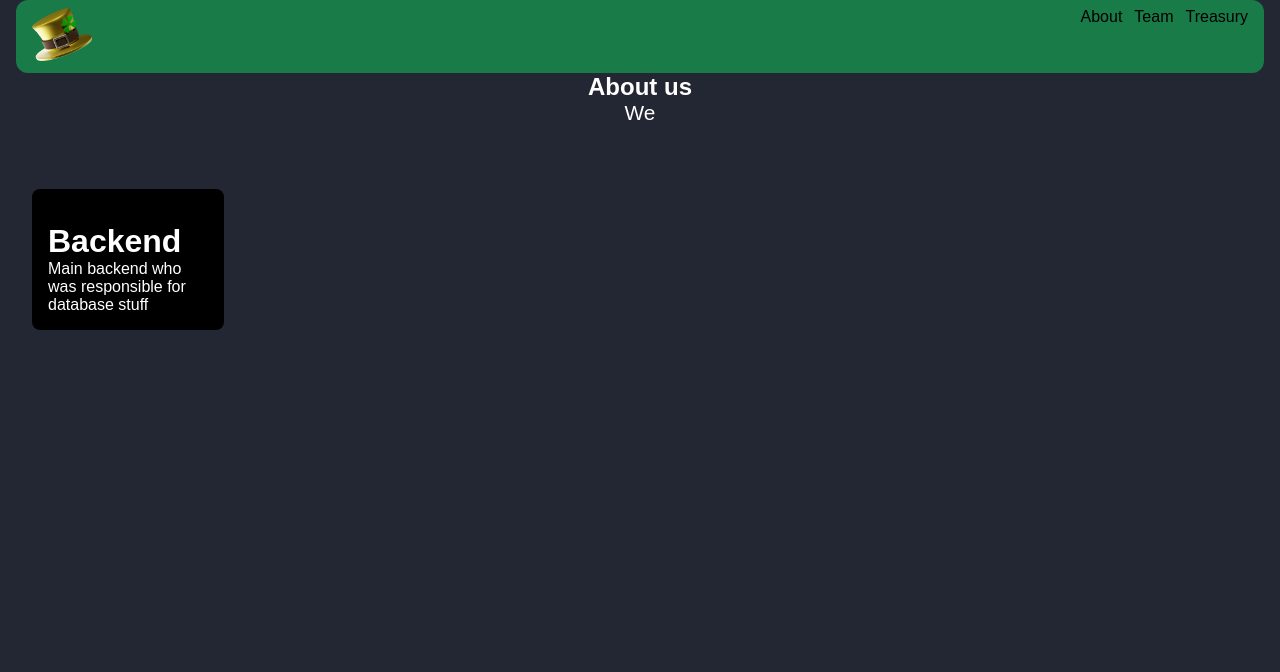
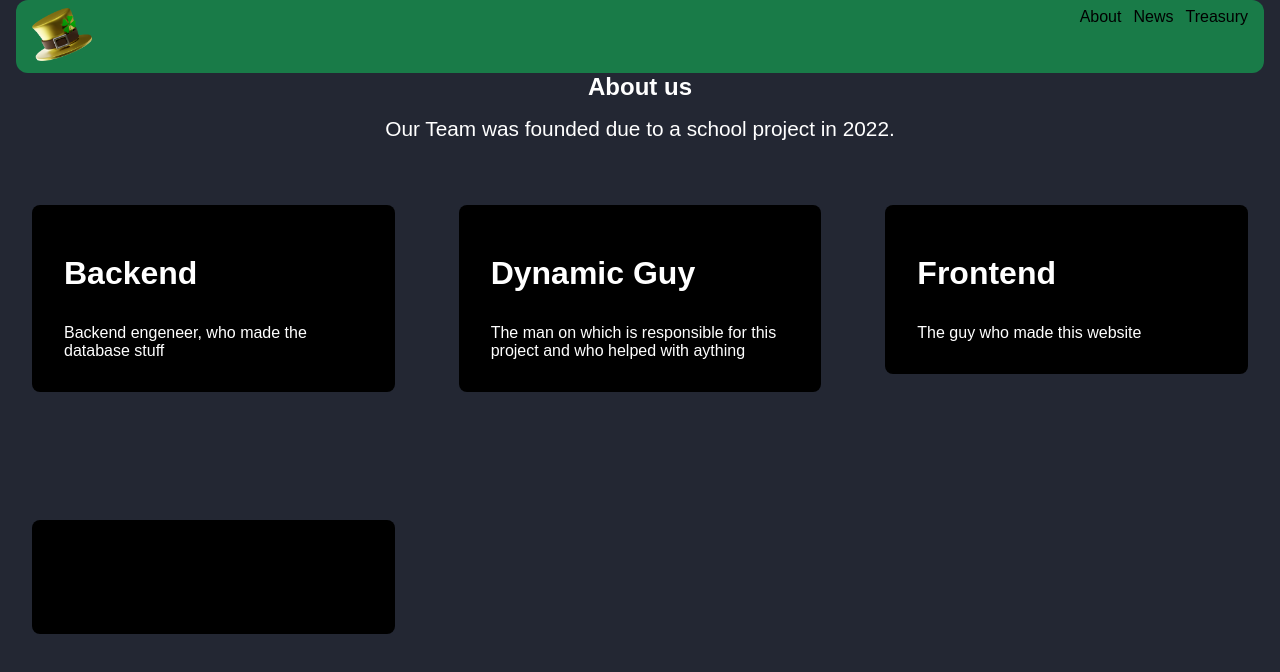
Before and after one commit to ValentinWalter/gnem-website, a Next.js app: page /about in a window 1280 px wide. Shown: the top 672 px of the page. Built offline with nearby package versions, Linux system fonts and the light colour scheme.

Commit message:
adding news

```diff
--- a/pages/about.tsx
+++ b/pages/about.tsx
@@ -15,14 +15,21 @@ export default function Home() {
       <main className={styles.background}>
         <Navigation />
         <h2 className={`${styles.clr} ${styles.position}`}>About us</h2>
-        <p className={`${styles.clr} ${styles.position} ${styles.normalText}`}>We</p>
-        <a href="#">
-          <TeamCard
-            title="Backend"
-            body="Main backend who was responsible for database stuff"
-            image={undefined}
-          />
-        </a>
+        <p className={`${styles.clr} ${styles.position} ${styles.normalText} ${styles.space}`}>Our Team was founded due to a school project in 2022.</p>
+        <div className={styles.cards}>
+          <a href="#">
+            <TeamCard title="Backend" body="Backend engeneer, who made the database stuff" image={undefined} />
+          </a>
+          <a href="#">
+            <TeamCard title="Dynamic Guy" body="The man on which is responsible for this project and who helped with aything" image={undefined} />
+          </a>
+          <a href="#">
+            <TeamCard title="Frontend" body="The guy who made this website" image={undefined} />
+          </a>
+          <a href="#">
+            <TeamCard title=""  body="" image={undefined}/>
+          </a>
+        </div>
       </main>
     </div>
   )
--- a/shared/components/Navigation.tsx
+++ b/shared/components/Navigation.tsx
@@ -5,7 +5,7 @@ export default function Navigation() {
   return (
     <Container className={styles.container}>
       <nav className={styles.nav}>
-        <a href="#">
+        <a href="/">
           <img className={styles.logo} src="gnem-hat.png" alt="" />
         </a>{" "}
         {/*wird später zum logo*/}
@@ -13,8 +13,8 @@ export default function Navigation() {
           <a href="/about" className={styles.navItem}>
             About
           </a>
-          <a href="#" className={styles.navItem}>
-            Team
+          <a href="news" className={styles.navItem}>
+            News
           </a>
           <a href="#" className={styles.navItem}>
             Treasury
--- a/shared/components/teamCard.tsx
+++ b/shared/components/teamCard.tsx
@@ -4,8 +4,8 @@ export default function TeamCard(props: { title: String; body: String; image: an
   return (
     <div className={styles.card}>
       <img src={props.image} alt="" />
-      <h1>{props.title}</h1>
-      <p>{props.body}</p>
+      <h1 className={styles.pd}>{props.title}</h1>
+      <p className={styles.pd}>{props.body}</p>
     </div>
   )
 }
--- a/styles/about.module.css
+++ b/styles/about.module.css
@@ -15,3 +15,12 @@
     margin-top: 0.5 rem;
     font-size: 1.3rem;
 }
+
+.cards {
+    display: grid;
+    grid-template-columns: 1fr 1fr 1fr;
+}
+
+.space {
+    margin-top: 1rem;
+}
--- a/styles/teamCard.module.css
+++ b/styles/teamCard.module.css
@@ -1,5 +1,4 @@
 .card {
-    max-width: 12rem;
     background-color: rgb(0, 0, 0);
     border-radius: 0.5rem;
     margin: 4rem 2rem;
@@ -7,3 +6,7 @@
     cursor: pointer;
     color: white;
 }
+
+.pd {
+    padding: 1rem ;
+}
```
Also changed, not shown: pages/news.tsx (added, +22 -0 lines), shared/components/Bignewsbox.tsx (added, +10 -0 lines), styles/Bignewsbox.module.css (added, +12 -0 lines).
